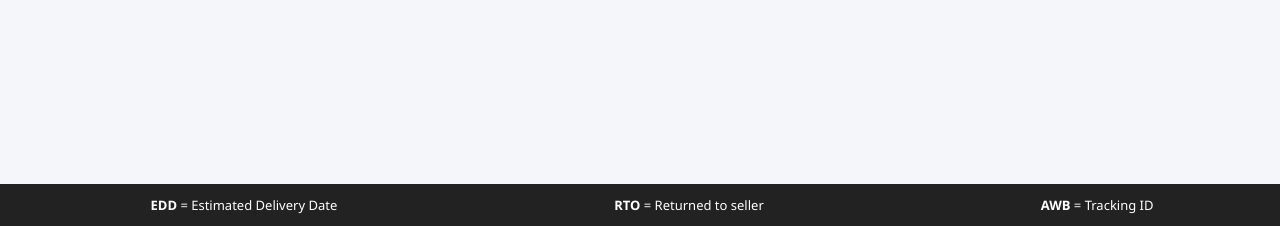
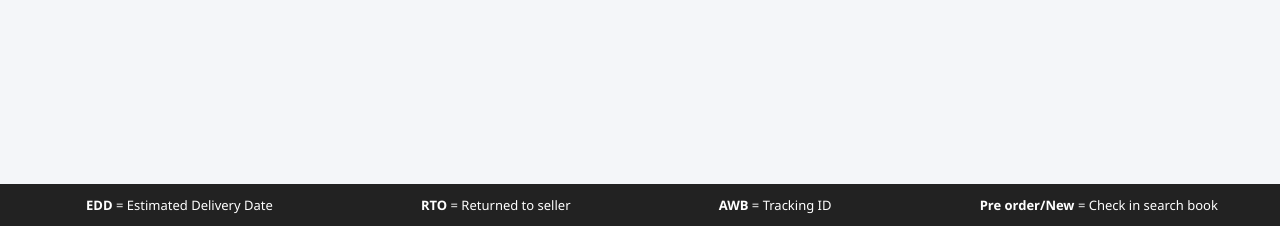
Before and after one commit to mefarhankhan/Search-Dashboard, a Flask app: page / in a window 1280 px wide. Shown: the part 574-800 px from the top of the page. Run offline with Flask 3, Linux system fonts and the light colour scheme; parts of the project's set-up code (start-up, migrations or seed data) failed here and were passed over.

Commit message:
Add pre-order/new explanation to footer

```diff
--- a/templates/dashboard.html
+++ b/templates/dashboard.html
@@ -161,6 +161,7 @@
     <span><b>EDD</b> = Estimated Delivery Date</span>
     <span><b>RTO</b> = Returned to seller</span>
     <span><b>AWB</b> = Tracking ID</span>
+    <span><b>Pre order/New </b> = Check in search book</span>
 </footer>
 
 <script>
```
